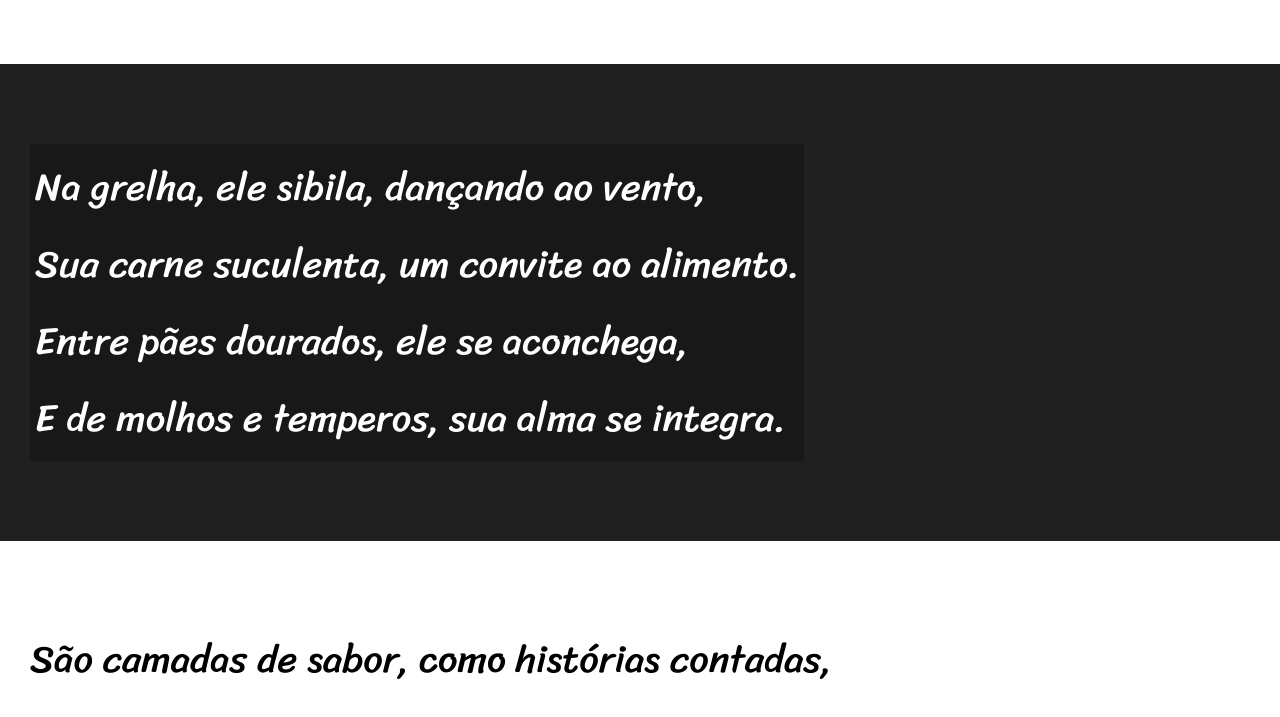
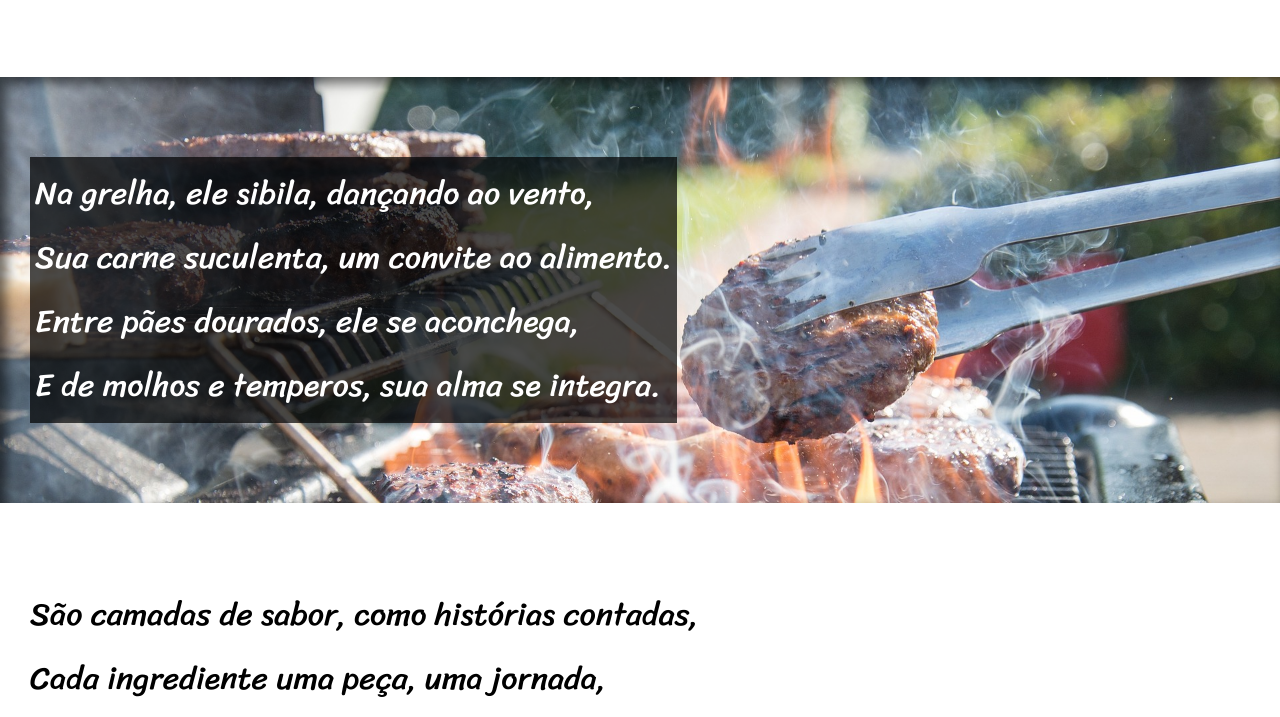
Before and after one commit to bruno-franzin/html-css, a plain HTML site: page desafios/desafio12/index.html in a window 1280 px wide. Shown: the part 663-1380 px from the top of the page. Drawn offline with Linux system fonts and the light colour scheme.

Commit message:
Finalizei o desafio 12

```diff
--- a/desafios/desafio12/estilo/style.css
+++ b/desafios/desafio12/estilo/style.css
@@ -55,7 +55,11 @@ section {
     line-height: 2em;
     padding-left: 30px;
     font-family: var(--fonte3);
-    font-size: 3vw;
+    font-size: 2.5vw;
+}
+
+section > p {
+    padding-bottom: 2em;
 }
 
 section.normal {
@@ -66,12 +70,26 @@ section.normal {
 section.imagem {
     background-color: rgb(32, 32, 32);
     color: white;
+    box-shadow: inset 6px 6px 13px 0px rgba(0, 0, 0, 0.600);
+    background-size: cover;
+    background-attachment: fixed;
 }
 
 section.imagem > p {
     display: inline-block;
     padding: 5px;
-    background-color: rgba(0, 0, 0, 0.26);
+    background-color: rgba(0, 0, 0, 0.700);
+    text-shadow: 1px 1px px black;
+}
+
+section#img01 {
+    background-image: url('../imagens/background001.jpg');
+    background-position: center;
+}
+
+section#img02 {
+    background-image: url('../imagens/background002.jpg');
+    background-position: center;
 }
 
 footer {
@@ -79,4 +97,5 @@ footer {
     color: white;
     text-align: center;
     padding: 10px;
+    font-size: 0.7em;
 }
--- a/desafios/desafio12/index.html
+++ b/desafios/desafio12/index.html
@@ -21,7 +21,7 @@
             </p>
         </section>
 
-        <section class="imagem">
+        <section class="imagem" id="img01">
             <p>
                 Na grelha, ele sibila, dançando ao vento, <br>
                 Sua carne suculenta, um convite ao alimento. <br>
@@ -46,7 +46,7 @@
             </p>
         </section>
 
-        <section class="imagem">
+        <section class="imagem" id="img02">
             <p>
                 E quem pode resistir ao seu apelo, <br>
                 Ao primeiro mordisco, ao êxtase singelo? <br>
```
